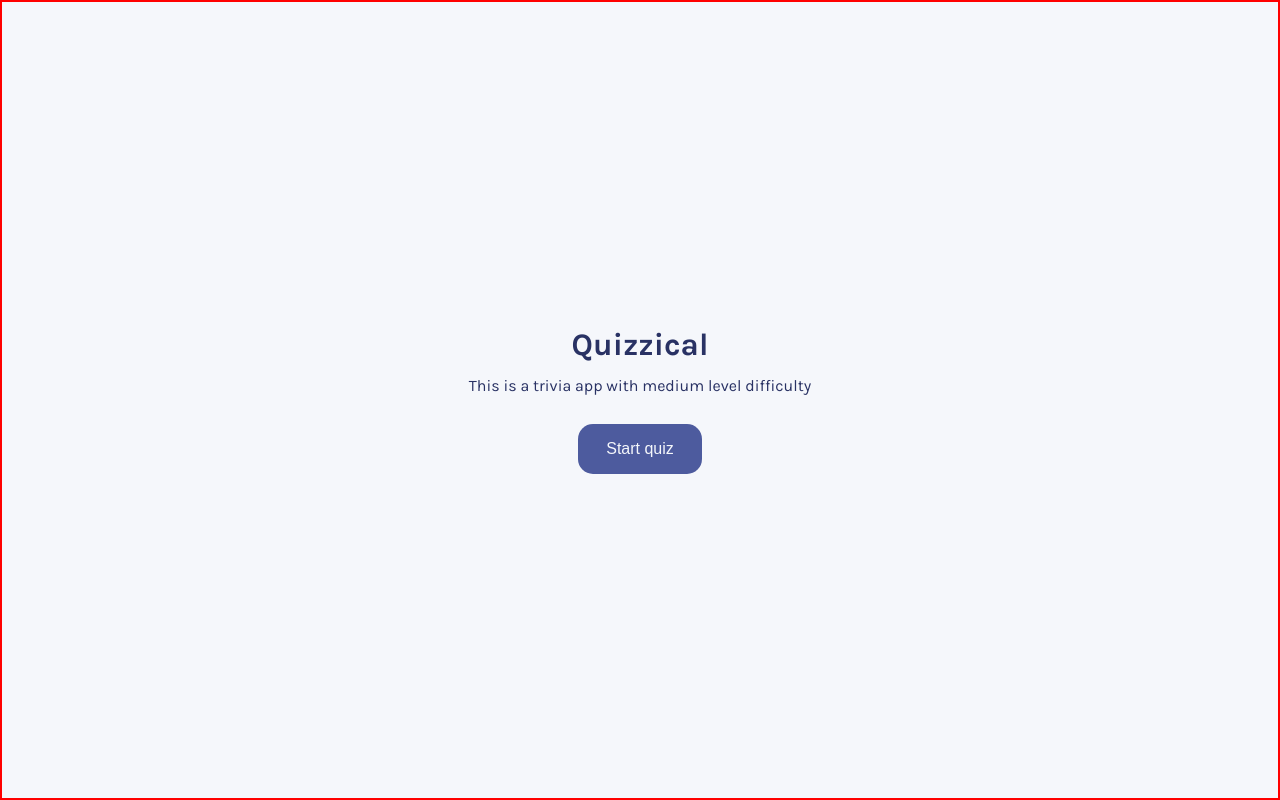
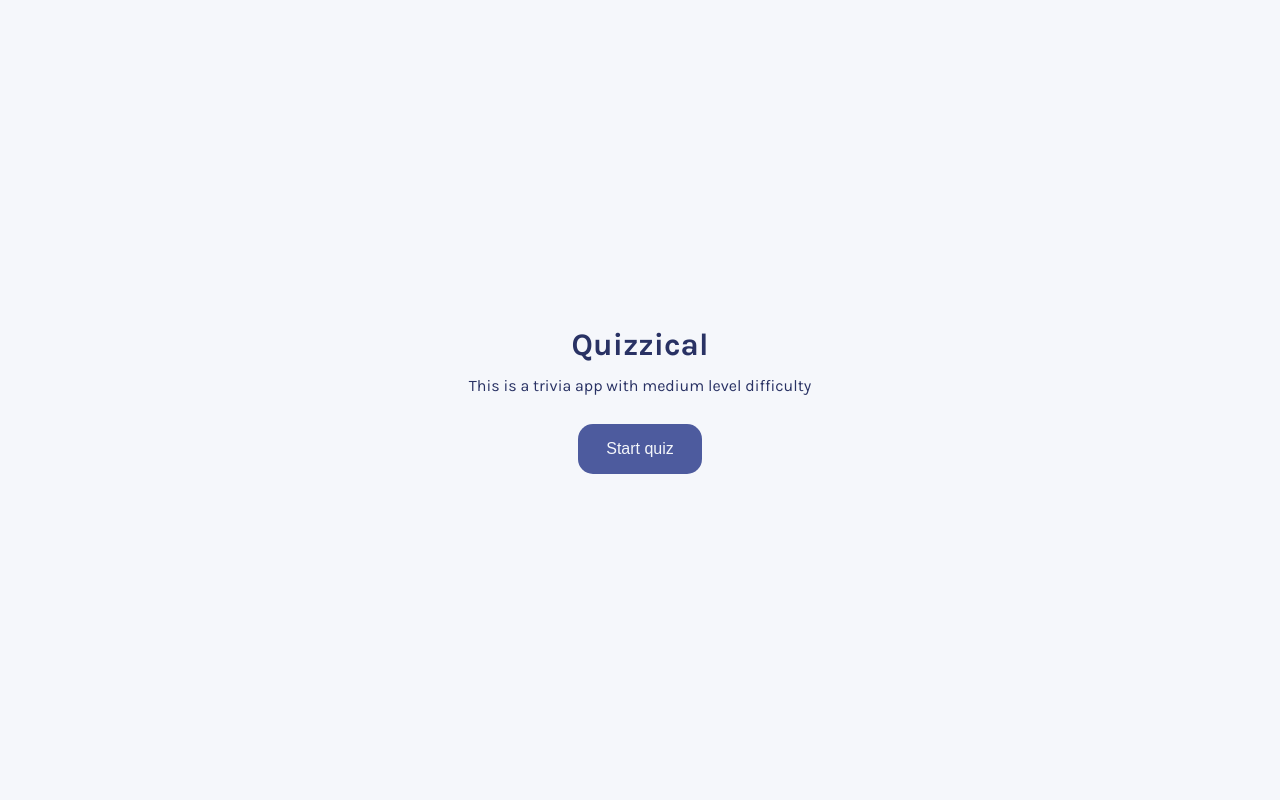
Before and after one commit to Qayyax/quizical-app, a React (Vite) app: page / in a window 1280 px wide. Built offline with nearby package versions, Linux system fonts and the light colour scheme.

Commit message:
removed debugging border

```diff
--- a/src/index.css
+++ b/src/index.css
@@ -12,7 +12,6 @@ body {
 
 .app-container{
   display: flex;
-  border: 2px solid red;
   justify-content: center;
   align-items: center;
   position: relative;
@@ -71,7 +70,6 @@ button:focus{
   row-gap: 1em;
   height: 100%;
   width: 100%;
-  border: 3px solid green;
   overflow-y: auto;
   overflow-x: hidden;
 }
@@ -82,7 +80,6 @@ button:focus{
 
 .questions:first-of-type {
   margin-top: 140px;
-  border: 2px solid black;
 }
 
 h2 {
```
